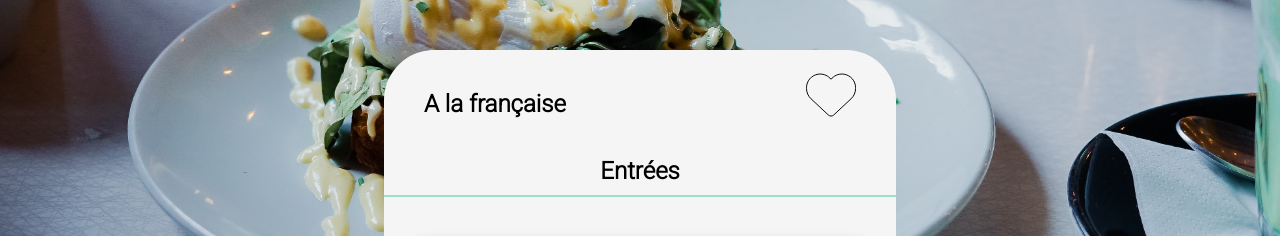
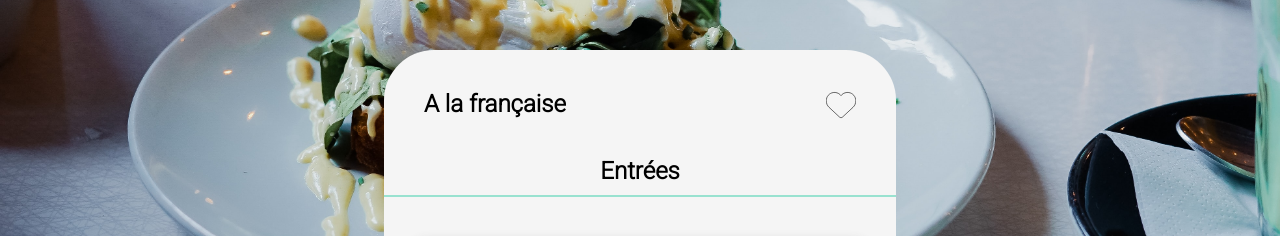
Before and after one commit to gaddour10/p3_published, a website: page à_la_française.html in a window 1280 px wide. Shown: the part 309-545 px from the top of the page. Drawn offline with Linux system fonts and the light colour scheme; a web font is replaced by a local one.

Commit message:
Update style.css

```diff
--- a/public/css/style.css
+++ b/public/css/style.css
@@ -123,8 +123,9 @@ a {
   padding-left: 40px;
 }
 .alphapage .topsection .heart {
-  width: 50px;
+  width: 30px;
   cursor: pointer;
+  padding-top:20px;
   fill: transparent;
   stroke: black;
   stroke-width: 10;
```
